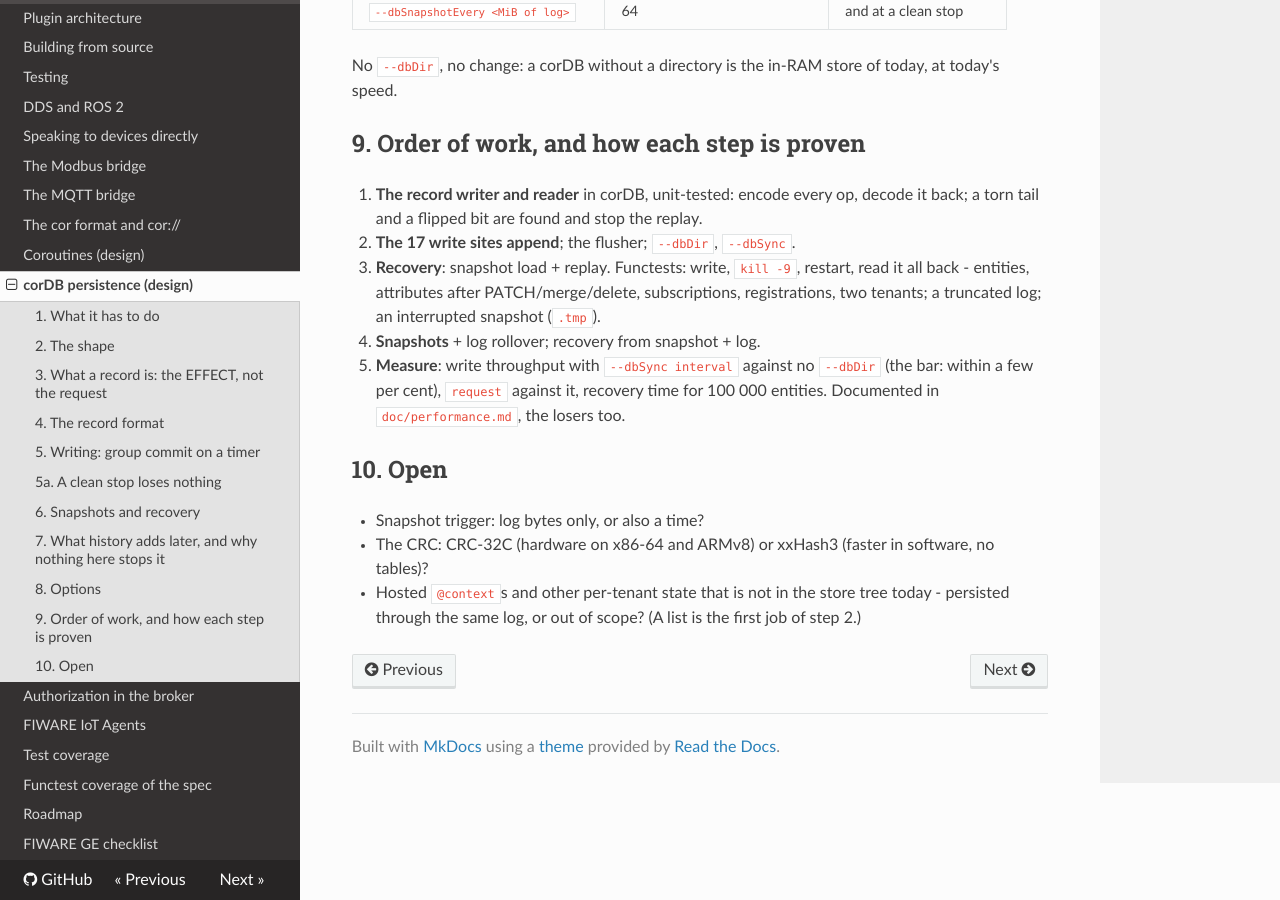
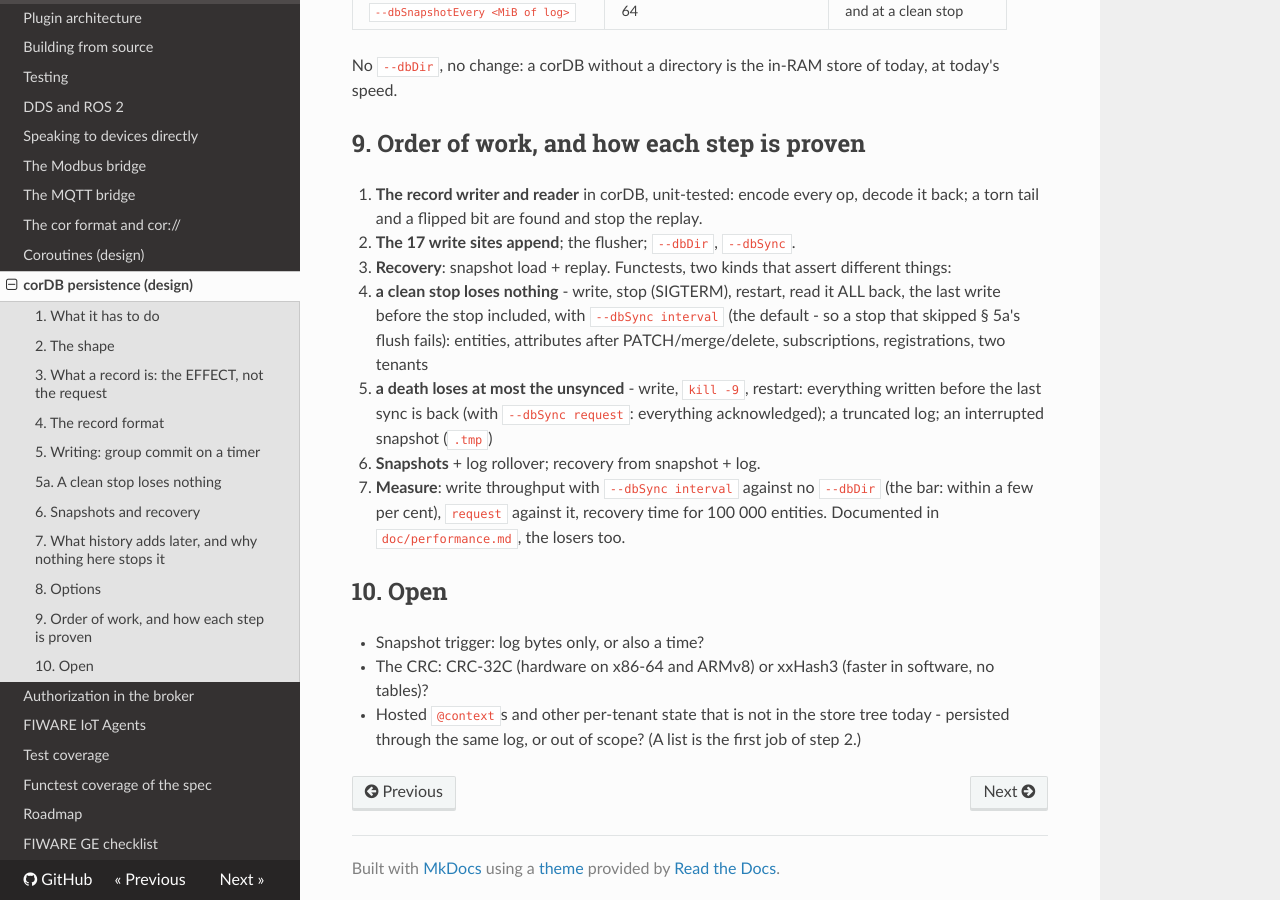
Before and after one commit to SEAMWARE/coraine, an MkDocs documentation site: the page built from doc/cordb-persistence.md, in a window 1280 px wide and 900 px high, scrolled down 3961 px. Built offline with MkDocs 1.6.1, drawn with Linux system fonts in a browser that asks for light colours; nearby versions of some CDN libraries; comment, search, counter and statistics services are not loaded.

Commit message:
doc: cordb-persistence § 9 - a clean-stop test (nothing lost) apart from the kill -9 test (the unsynced at most)
Co-Authored-By: Claude Opus 5.5 <noreply@anthropic.com>

```diff
--- a/doc/cordb-persistence.md
+++ b/doc/cordb-persistence.md
@@ -168,9 +168,14 @@ No `--dbDir`, no change: a corDB without a directory is the in-RAM store of toda
 1. **The record writer and reader** in corDB, unit-tested: encode every op, decode it back; a torn
    tail and a flipped bit are found and stop the replay.
 2. **The 17 write sites append**; the flusher; `--dbDir`, `--dbSync`.
-3. **Recovery**: snapshot load + replay. Functests: write, `kill -9`, restart, read it all back -
-   entities, attributes after PATCH/merge/delete, subscriptions, registrations, two tenants; a
-   truncated log; an interrupted snapshot (`.tmp`).
+3. **Recovery**: snapshot load + replay. Functests, two kinds that assert different things:
+   - **a clean stop loses nothing** - write, stop (SIGTERM), restart, read it ALL back, the last write
+     before the stop included, with `--dbSync interval` (the default - so a stop that skipped § 5a's
+     flush fails): entities, attributes after PATCH/merge/delete, subscriptions, registrations, two
+     tenants
+   - **a death loses at most the unsynced** - write, `kill -9`, restart: everything written before the
+     last sync is back (with `--dbSync request`: everything acknowledged); a truncated log; an
+     interrupted snapshot (`.tmp`)
 4. **Snapshots** + log rollover; recovery from snapshot + log.
 5. **Measure**: write throughput with `--dbSync interval` against no `--dbDir` (the bar: within a few
    per cent), `request` against it, recovery time for 100 000 entities. Documented in
```
